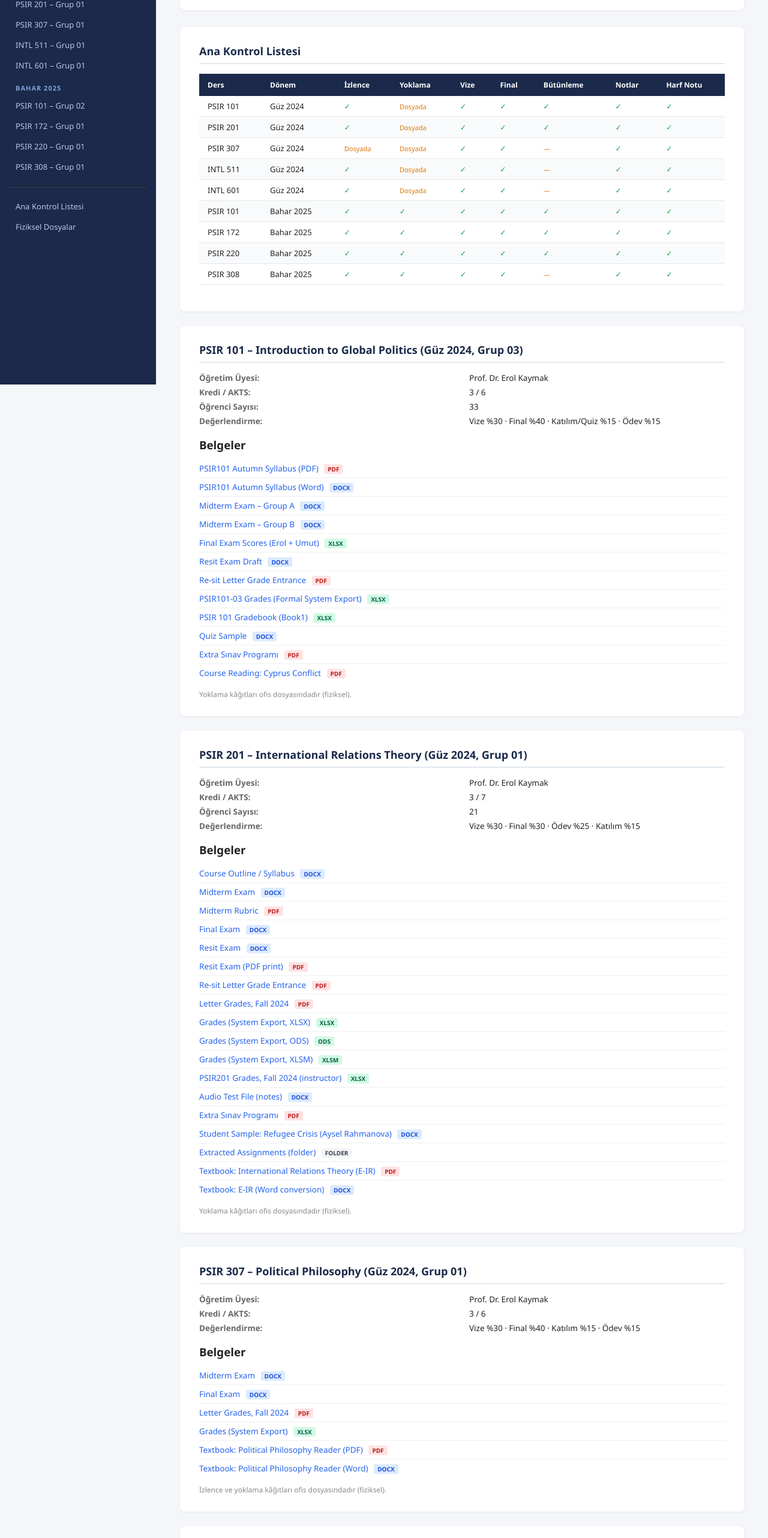
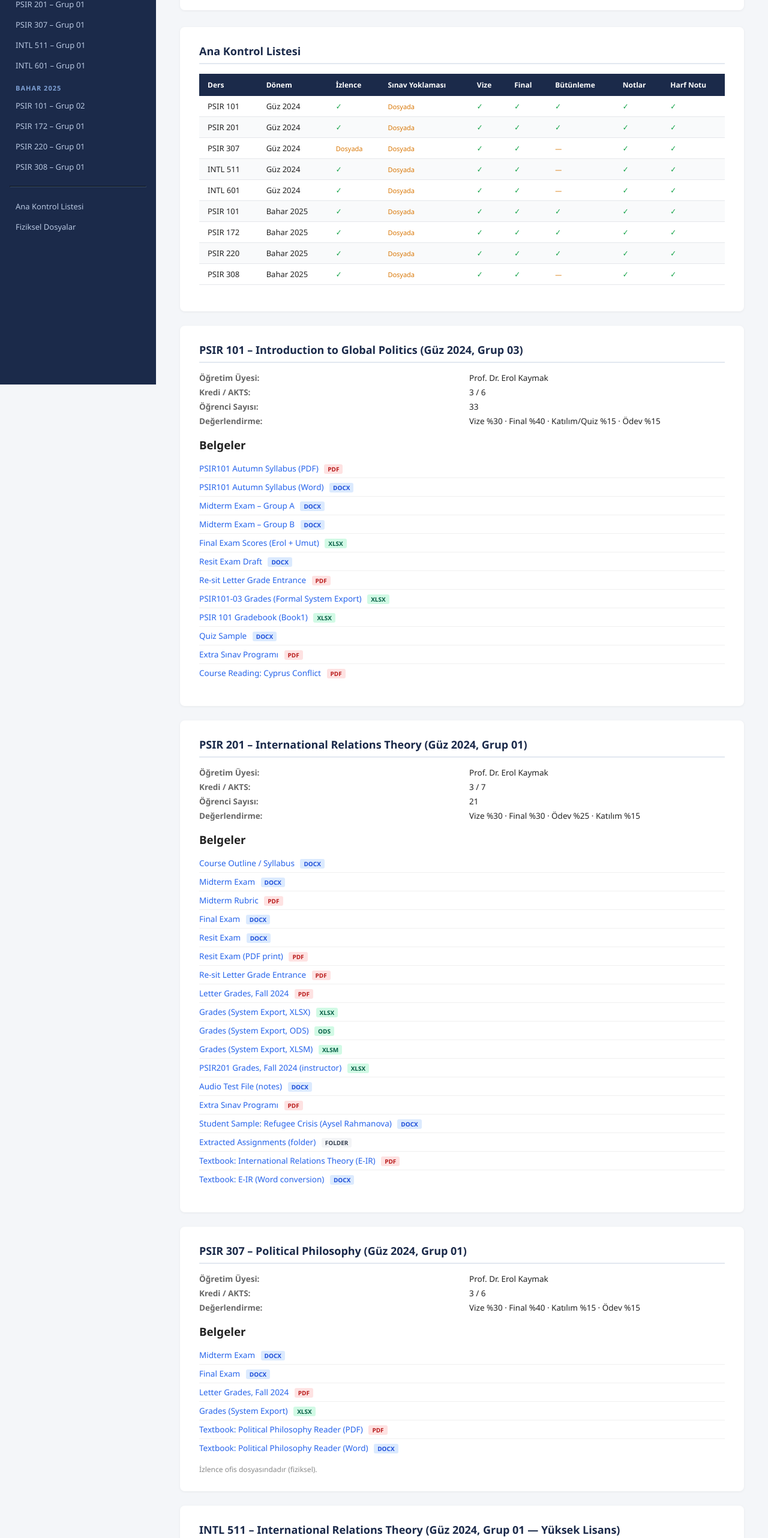
Before and after one commit to efkaymak-del/YOK-2024-2025, a plain HTML site: page index.html in a window 1280 px wide. Shown: the part 159-2723 px from the top of the page at 60% size. Drawn offline with Linux system fonts and the light colour scheme.

Commit message:
Update index.html

```diff
--- a/index.html
+++ b/index.html
@@ -90,7 +90,7 @@ footer{text-align:center;padding:30px;font-size:12px;color:#888;margin-top:20px}
 <h2>Ana Kontrol Listesi</h2>
 <table class="checklist">
 <thead>
-<tr><th>Ders</th><th>Dönem</th><th>İzlence</th><th>Yoklama</th><th>Vize</th><th>Final</th><th>Bütünleme</th><th>Notlar</th><th>Harf Notu</th></tr>
+<tr><th>Ders</th><th>Dönem</th><th>İzlence</th><th>Sınav Yoklaması</th><th>Vize</th><th>Final</th><th>Bütünleme</th><th>Notlar</th><th>Harf Notu</th></tr>
 </thead>
 <tbody>
 <tr><td>PSIR 101</td><td>Güz 2024</td><td class="check">✓</td><td class="physical">Dosyada</td><td class="check">✓</td><td class="check">✓</td><td class="check">✓</td><td class="check">✓</td><td class="check">✓</td></tr>
@@ -98,10 +98,10 @@ footer{text-align:center;padding:30px;font-size:12px;color:#888;margin-top:20px}
 <tr><td>PSIR 307</td><td>Güz 2024</td><td class="physical">Dosyada</td><td class="physical">Dosyada</td><td class="check">✓</td><td class="check">✓</td><td class="physical">—</td><td class="check">✓</td><td class="check">✓</td></tr>
 <tr><td>INTL 511</td><td>Güz 2024</td><td class="check">✓</td><td class="physical">Dosyada</td><td class="check">✓</td><td class="check">✓</td><td class="physical">—</td><td class="check">✓</td><td class="check">✓</td></tr>
 <tr><td>INTL 601</td><td>Güz 2024</td><td class="check">✓</td><td class="physical">Dosyada</td><td class="check">✓</td><td class="check">✓</td><td class="physical">—</td><td class="check">✓</td><td class="check">✓</td></tr>
-<tr><td>PSIR 101</td><td>Bahar 2025</td><td class="check">✓</td><td class="check">✓</td><td class="check">✓</td><td class="check">✓</td><td class="check">✓</td><td class="check">✓</td><td class="check">✓</td></tr>
-<tr><td>PSIR 172</td><td>Bahar 2025</td><td class="check">✓</td><td class="check">✓</td><td class="check">✓</td><td class="check">✓</td><td class="check">✓</td><td class="check">✓</td><td class="check">✓</td></tr>
-<tr><td>PSIR 220</td><td>Bahar 2025</td><td class="check">✓</td><td class="check">✓</td><td class="check">✓</td><td class="check">✓</td><td class="check">✓</td><td class="check">✓</td><td class="check">✓</td></tr>
-<tr><td>PSIR 308</td><td>Bahar 2025</td><td class="check">✓</td><td class="check">✓</td><td class="check">✓</td><td class="check">✓</td><td class="physical">—</td><td class="check">✓</td><td class="check">✓</td></tr>
+<tr><td>PSIR 101</td><td>Bahar 2025</td><td class="check">✓</td><td class="physical">Dosyada</td><td class="check">✓</td><td class="check">✓</td><td class="check">✓</td><td class="check">✓</td><td class="check">✓</td></tr>
+<tr><td>PSIR 172</td><td>Bahar 2025</td><td class="check">✓</td><td class="physical">Dosyada</td><td class="check">✓</td><td class="check">✓</td><td class="check">✓</td><td class="check">✓</td><td class="check">✓</td></tr>
+<tr><td>PSIR 220</td><td>Bahar 2025</td><td class="check">✓</td><td class="physical">Dosyada</td><td class="check">✓</td><td class="check">✓</td><td class="check">✓</td><td class="check">✓</td><td class="check">✓</td></tr>
+<tr><td>PSIR 308</td><td>Bahar 2025</td><td class="check">✓</td><td class="physical">Dosyada</td><td class="check">✓</td><td class="check">✓</td><td class="physical">—</td><td class="check">✓</td><td class="check">✓</td></tr>
 </tbody>
 </table>
 </div>
@@ -129,7 +129,6 @@ footer{text-align:center;padding:30px;font-size:12px;color:#888;margin-top:20px}
 <li><a href="https://raw.githubusercontent.com/efkaymak-del/YOK-2024-2025/main/XtraSinavProgrami.pdf" target="_blank">Extra Sınav Programı</a> <span class="tag tag-pdf">PDF</span></li>
 <li><a href="https://raw.githubusercontent.com/efkaymak-del/YOK-2024-2025/main/PSIR-101/Cyprus%20Conflict%20New%20Tensions%20Eastern%20Mediterranean.pdf" target="_blank">Course Reading: Cyprus Conflict</a> <span class="tag tag-pdf">PDF</span></li>
 </ul>
-<p style="font-size:12px;color:#888;margin-top:8px">Yoklama kâğıtları ofis dosyasındadır (fiziksel).</p>
 </div>
 
 <div class="course-section" id="psir201">
@@ -161,7 +160,6 @@ footer{text-align:center;padding:30px;font-size:12px;color:#888;margin-top:20px}
 <li><a href="https://raw.githubusercontent.com/efkaymak-del/YOK-2024-2025/main/PSIR-201/International-Relations-Theory-E-IR.pdf" target="_blank">Textbook: International Relations Theory (E-IR)</a> <span class="tag tag-pdf">PDF</span></li>
 <li><a href="https://raw.githubusercontent.com/efkaymak-del/YOK-2024-2025/main/PSIR-201/International-Relations-Theory-E-IR%20conv.docx" target="_blank">Textbook: E-IR (Word conversion)</a> <span class="tag tag-docx">DOCX</span></li>
 </ul>
-<p style="font-size:12px;color:#888;margin-top:8px">Yoklama kâğıtları ofis dosyasındadır (fiziksel).</p>
 </div>
 
 <div class="course-section" id="psir307">
@@ -180,7 +178,7 @@ footer{text-align:center;padding:30px;font-size:12px;color:#888;margin-top:20px}
 <li><a href="https://raw.githubusercontent.com/efkaymak-del/YOK-2024-2025/main/PSIR-307/PoliticalPhilosophyReader.pdf" target="_blank">Textbook: Political Philosophy Reader (PDF)</a> <span class="tag tag-pdf">PDF</span></li>
 <li><a href="https://raw.githubusercontent.com/efkaymak-del/YOK-2024-2025/main/PSIR-307/PoliticalPhilosophyReader.docx" target="_blank">Textbook: Political Philosophy Reader (Word)</a> <span class="tag tag-docx">DOCX</span></li>
 </ul>
-<p style="font-size:12px;color:#888;margin-top:8px">İzlence ve yoklama kâğıtları ofis dosyasındadır (fiziksel).</p>
+<p style="font-size:12px;color:#888;margin-top:8px">İzlence ofis dosyasındadır (fiziksel).</p>
 </div>
 
 <div class="course-section" id="intl511">
@@ -214,7 +212,6 @@ footer{text-align:center;padding:30px;font-size:12px;color:#888;margin-top:20px}
 <li><a href="https://github.com/efkaymak-del/YOK-2024-2025/tree/main/INTL-511/Final/%C4%B0BRAH%C4%B0M%20KURT_87226_assignsubmission_file" target="_blank">İbrahim Kurt – Final</a> <span class="tag tag-folder">FOLDER</span></li>
 <li><a href="https://github.com/efkaymak-del/YOK-2024-2025/tree/main/INTL-511/Final/%C3%9CM%C4%B0T%20KARAKO%C3%87_87223_assignsubmission_file" target="_blank">Ümit Karakoç – Final</a> <span class="tag tag-folder">FOLDER</span></li>
 </ul>
-<p style="font-size:12px;color:#888;margin-top:8px">Yoklama kâğıtları ofis dosyasındadır (fiziksel).</p>
 </div>
 
 <div class="course-section" id="intl601">
@@ -262,7 +259,6 @@ footer{text-align:center;padding:30px;font-size:12px;color:#888;margin-top:20px}
 <li><a href="https://github.com/efkaymak-del/YOK-2024-2025/tree/main/INTL-601/Reaction%20paper%206" target="_blank">Reaction Paper 6 – All Submissions (9 students)</a> <span class="tag tag-folder">FOLDER</span></li>
 <li><a href="https://github.com/efkaymak-del/YOK-2024-2025/tree/main/INTL-601/Reaction%20paper%209" target="_blank">Reaction Paper 9 – All Submissions</a> <span class="tag tag-folder">FOLDER</span></li>
 </ul>
-<p style="font-size:12px;color:#888;margin-top:8px">Yoklama kâğıtları ofis dosyasındadır (fiziksel).</p>
 </div>
 
 <div class="course-section" id="psir101-spring">
@@ -359,13 +355,10 @@ footer{text-align:center;padding:30px;font-size:12px;color:#888;margin-top:20px}
 
 <div class="course-section" id="physical">
 <h2>Fiziksel Dosyalar (Ofiste Mevcut)</h2>
-<p style="margin-bottom:12px">Aşağıdaki belgeler basılı olarak ofis dosyasında saklanmaktadır ve denetleme sırasında sunulacaktır:</p>
+<p style="margin-bottom:12px">Aşağıdaki belgeler basılı olarak ofis dosyasında saklanmaktadır ve denetleme sırasında fiziki olarak sunulacaktır:</p>
 <ul class="doc-list">
-<li>İmzalı yoklama kâğıtları — tüm dersler (Güz 2024)</li>
-<li>Sınav tutanakları (Minutes) — vize, final, bütünleme (tüm dersler)</li>
-<li>Örnek öğrenci sınav kâğıtları (fotokopi) — en yüksek, orta, en düşük puan örnekleri</li>
-<li>PSIR 307 İzlence (syllabus) — basılı kopya</li>
-<li>INTL 511 / INTL 601 yoklama listeleri — basılı kopya</li>
+<li><span class="tag tag-folder">FİZİKSEL DOSYA</span> <strong>Öğrenci Sınav Kâğıtları:</strong> Vize, Final ve Bütünleme sınavlarına ait fiziksel evraklar.</li>
+<li><span class="tag tag-folder">FİZİKSEL DOSYA</span> <strong>Sınav Yoklama Tutanakları:</strong> Sınavlar sırasında alınan ıslak imzalı öğrenci yoklama listeleri.</li>
 </ul>
 </div>
 
```
